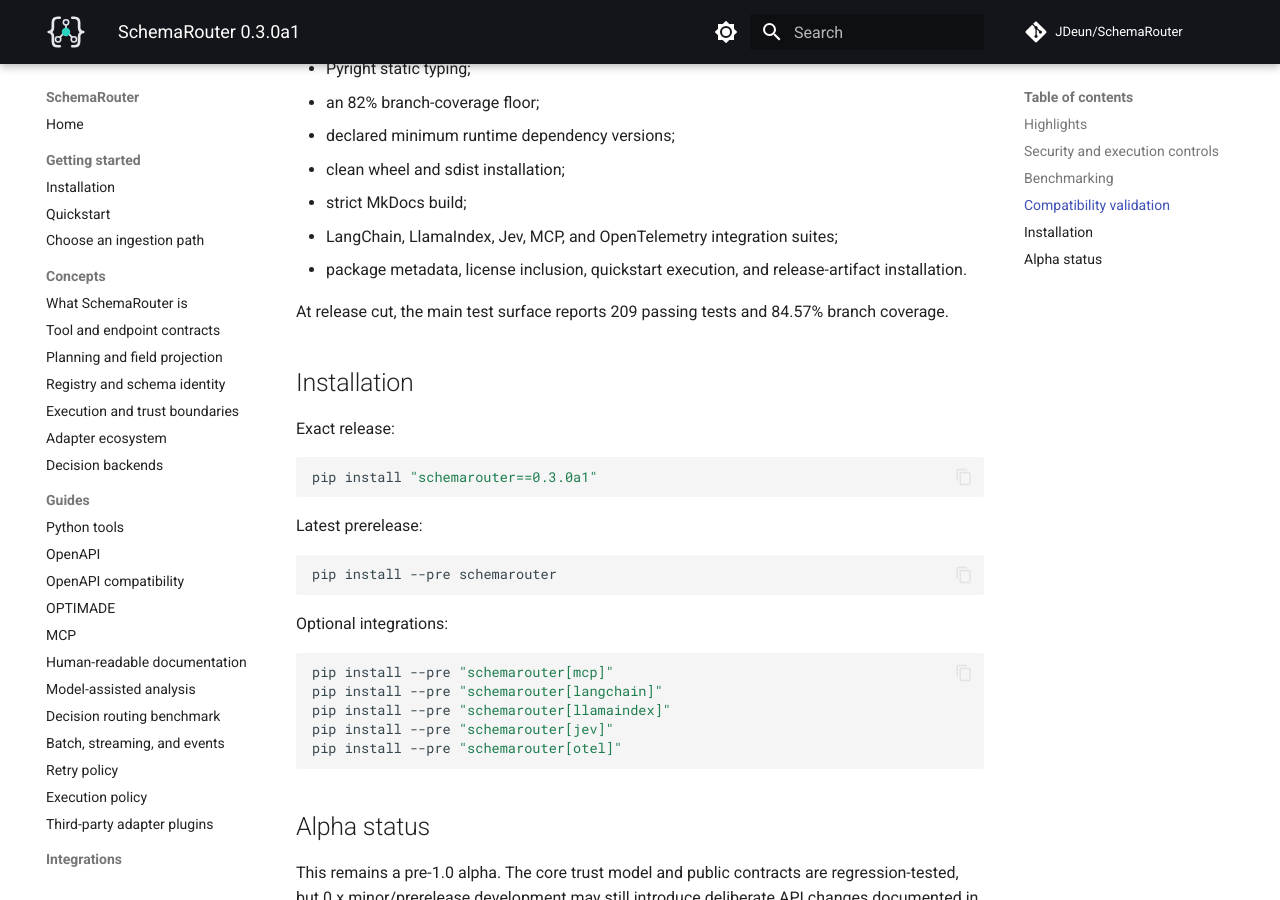
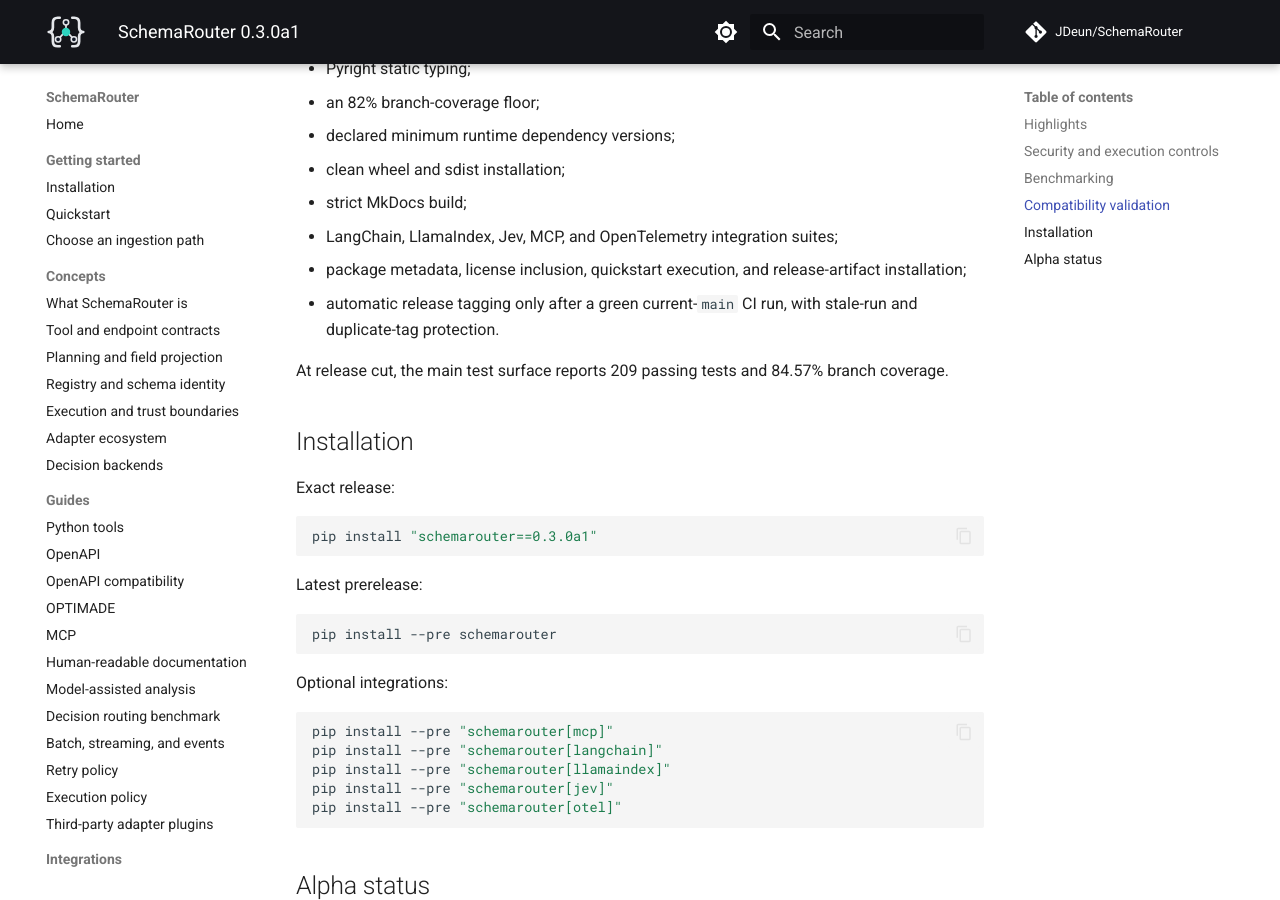
Before and after one commit to JDeun/SchemaRouter, an MkDocs documentation site: the page built from docs/releases/0.3.0a1.md, in a window 1280 px wide and 900 px high, scrolled down 1985 px. Built offline with MkDocs 1.6.1 and Material for MkDocs 9.7.7, drawn with Linux system fonts in a browser that asks for light colours; comment, search, counter and statistics services are not loaded.

Commit message:
release: document automatic tag creation

```diff
--- a/docs/releases/0.3.0a1.md
+++ b/docs/releases/0.3.0a1.md
@@ -68,7 +68,9 @@
 - clean wheel and sdist installation;
 - strict MkDocs build;
 - LangChain, LlamaIndex, Jev, MCP, and OpenTelemetry integration suites;
-- package metadata, license inclusion, quickstart execution, and release-artifact installation.
+- package metadata, license inclusion, quickstart execution, and release-artifact installation;
+- automatic release tagging only after a green current-`main` CI run, with stale-run and duplicate-tag
+  protection.
 
 At release cut, the main test surface reports 209 passing tests and 84.57% branch coverage.
 
```
